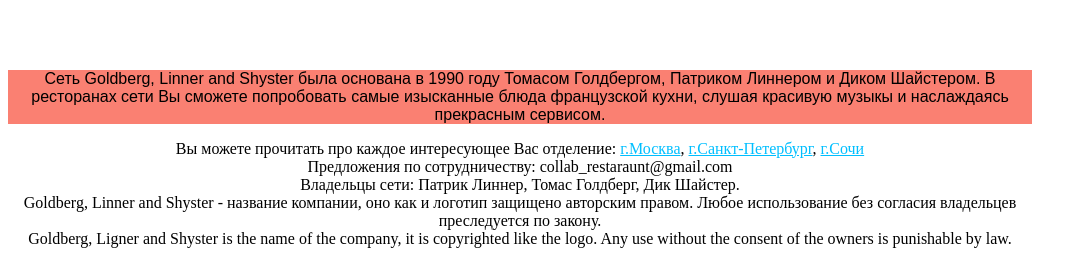
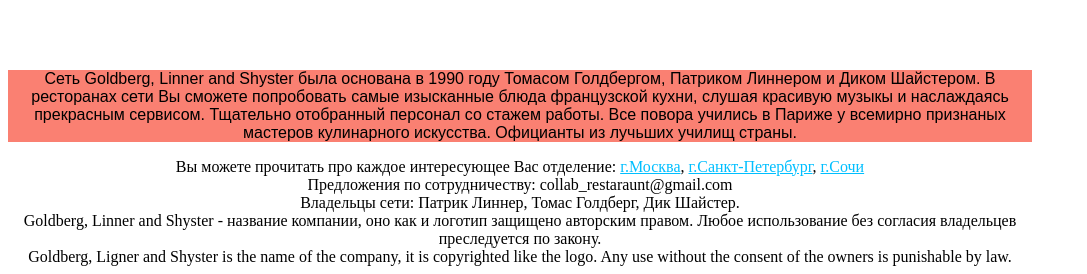
Before and after one commit to dimgrab/Site, a plain HTML site: page index.html in a window 1280 px wide. Shown: the part 996-1270 px from the top of the page, without its empty margins (0-1087 px from the left). Drawn offline with Linux system fonts and the light colour scheme.

Commit message:
Update index.html

```diff
--- a/index.html
+++ b/index.html
@@ -1,3 +1,4 @@
+
 <!DOCTYPE html>
 <html>
  <head>
@@ -24,7 +25,9 @@
  <head>
  <body>
      <h1>Этот сайт о сети ресторанов Goldberg, Linner and Shyster.</h1>
-     <p>Сеть Goldberg, Linner and Shyster была основана в 1990 году Томасом Голдбергом, Патриком Линнером и Диком Шайстером. В ресторанах сети Вы сможете попробовать самые изысканные блюда французской кухни, слушая красивую музыкы и наслаждаясь прекрасным сервисом.</p>
+     <p>Сеть Goldberg, Linner and Shyster была основана в 1990 году Томасом Голдбергом, Патриком Линнером и Диком Шайстером. В ресторанах сети Вы сможете попробовать самые изысканные блюда французской кухни, слушая красивую музыкы и наслаждаясь прекрасным сервисом.
+      Тщательно отобранный персонал со стажем работы. Все повора учились в Париже у всемирно признаных мастеров кулинарного искусства. Официанты из лучьших училищ страны.
+     </p>
      Вы можете прочитать про каждое интересующее Вас отделение: <a href="Moscow.html">г.Москва</a>,  <a href="St.Peterburg.html">г.Санкт-Петербург</a>,  <a href="Sochi.html">г.Сочи</a><br>
      Предложения по сотрудничеству: collab_restaraunt@gmail.com
      <aside>Владельцы сети: Патрик Линнер, Томас Голдберг, Дик Шайстер.<br>
```
